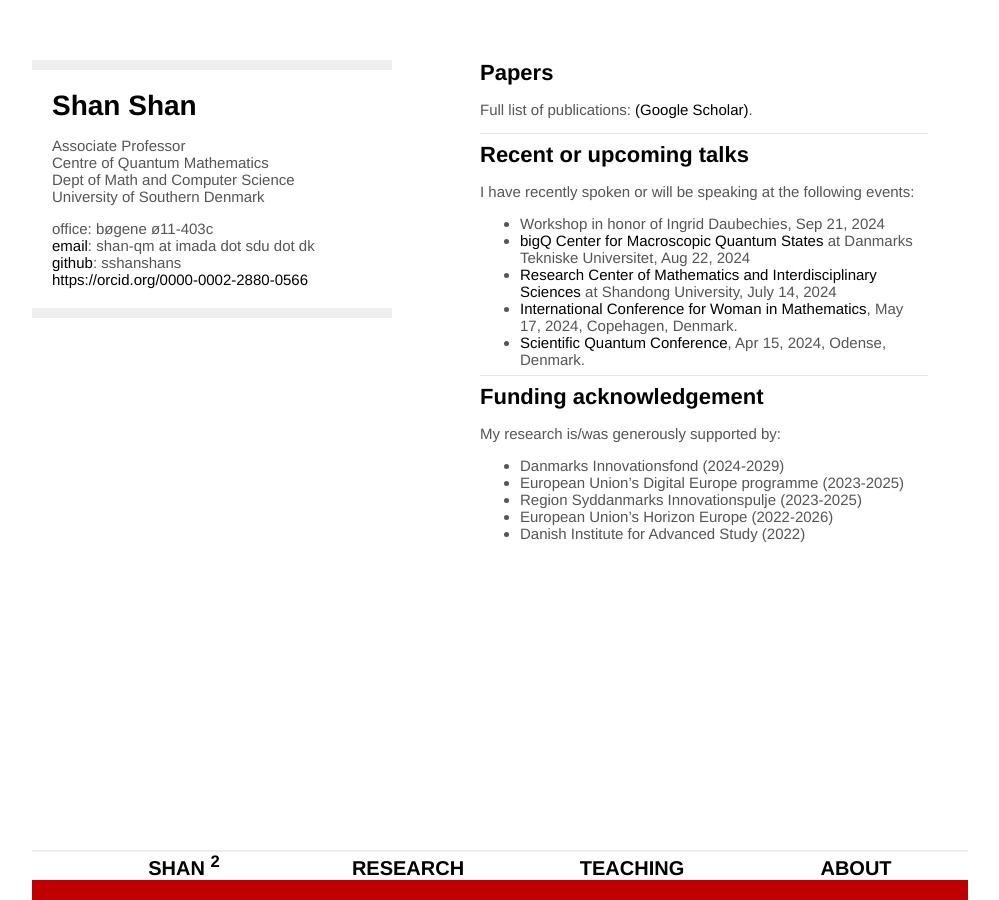
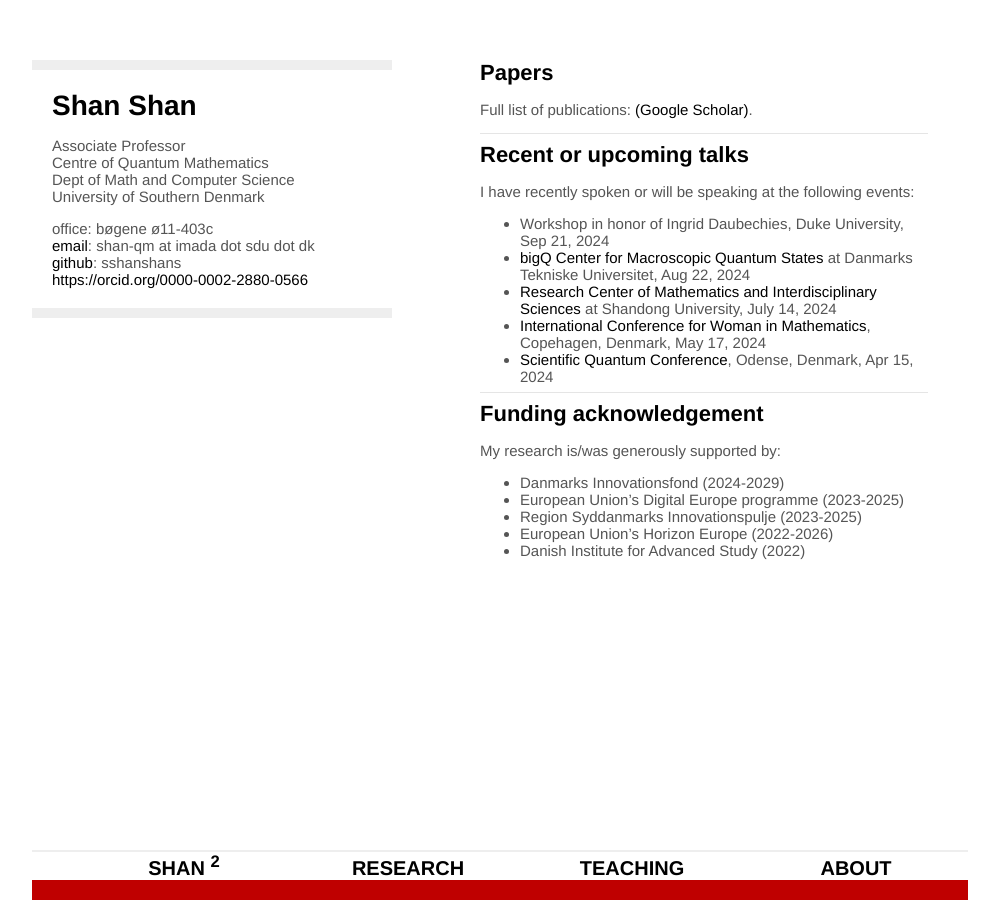
Before and after one commit to sshanshans/sshanshans.github.io, a Jekyll site: the page built from research/research.md, in a window 1280 px wide. Shown: the whole page, without its empty margins (160-1159 px from the left). Built offline with Jekyll 4.4.1, drawn with Linux system fonts in a browser that asks for light colours.

Commit message:
Update research.md

```diff
--- a/research/research.md
+++ b/research/research.md
@@ -11,11 +11,11 @@
 
 ### Recent or upcoming talks
 I have recently spoken or will be speaking at the following events:
-* Workshop in honor of Ingrid Daubechies, Sep 21, 2024 <br />
+* Workshop in honor of Ingrid Daubechies, Duke University, Sep 21, 2024 <br />
 * [bigQ Center for Macroscopic Quantum States](https://www.bigq.fysik.dtu.dk/about-bigq) at Danmarks Tekniske Universitet, Aug 22, 2024  <br />
 * [Research Center of Mathematics and Interdisciplinary Sciences](https://www.mis.sdu.edu.cn/index.htm) at Shandong University, July 14, 2024 <br />
-* [International Conference for Woman in Mathematics](https://www.math.ku.dk/english/calendar/events/women-in-math/#:~:text=To%20mark%20this%20date%20and,May%2017%2C%202024%20in%20Copenhagen), May 17, 2024, Copehagen, Denmark. <br />
-* [Scientific Quantum Conference](https://dqc.dk/event/scientific-quantum-conference/), Apr 15, 2024, Odense, Denmark.
+* [International Conference for Woman in Mathematics](https://www.math.ku.dk/english/calendar/events/women-in-math/#:~:text=To%20mark%20this%20date%20and,May%2017%2C%202024%20in%20Copenhagen), Copehagen, Denmark, May 17, 2024 <br />
+* [Scientific Quantum Conference](https://dqc.dk/event/scientific-quantum-conference/), Odense, Denmark, Apr 15, 2024
 
 <hr />
 
```
